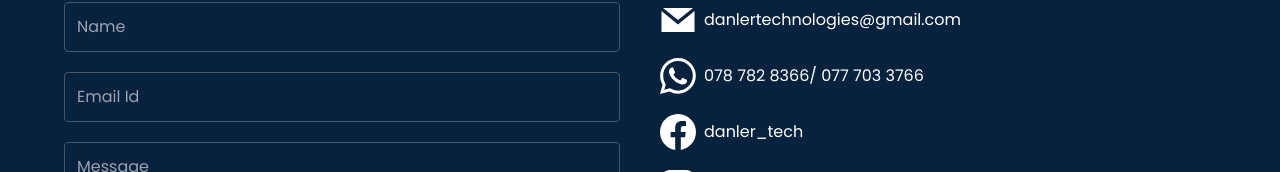
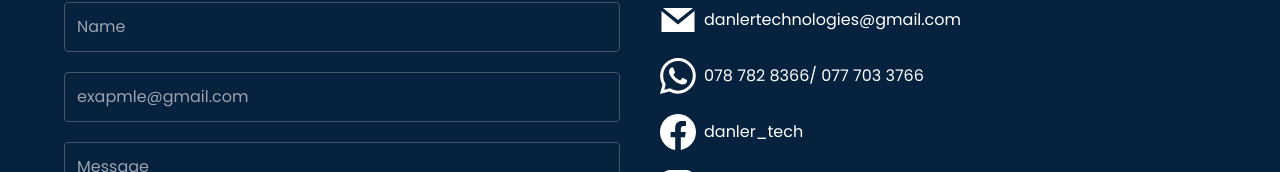
Before and after one commit to spicorn/Danler-Tech, a React (Vite) app: page / in a window 1280 px wide. Shown: the part 3927-4099 px from the top of the page. Built offline with nearby package versions, Linux system fonts and the light colour scheme; a web font is replaced by a local one.

Commit message:
Update Contact.jsx

```diff
--- a/src/components/Contact.jsx
+++ b/src/components/Contact.jsx
@@ -63,7 +63,7 @@ const Contact = () => {
               type="email"
               name="user_email"
               pattern="[A-Za-z0-9._%+-]+@[A-Za-z0-9.-]+\.[A-Za-z]{1,63}$"
-              placeholder="Email Id"
+              placeholder="exapmle@gmail.com"
               required
               className="border border-slate-600 p-3 rounded"
             />
```
